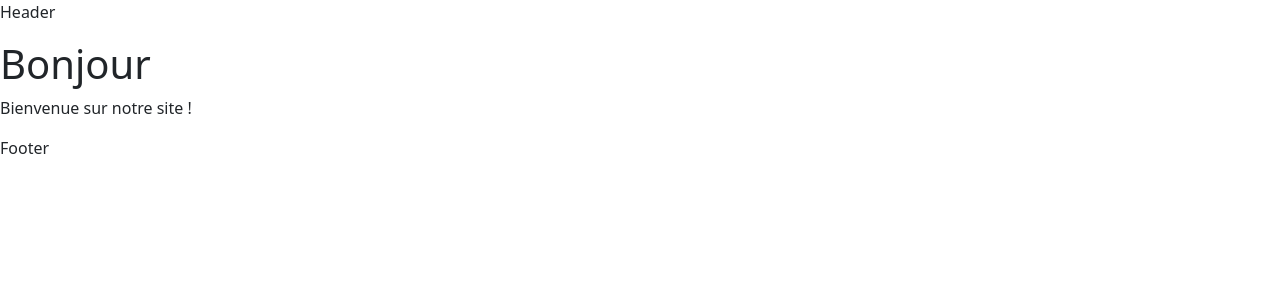
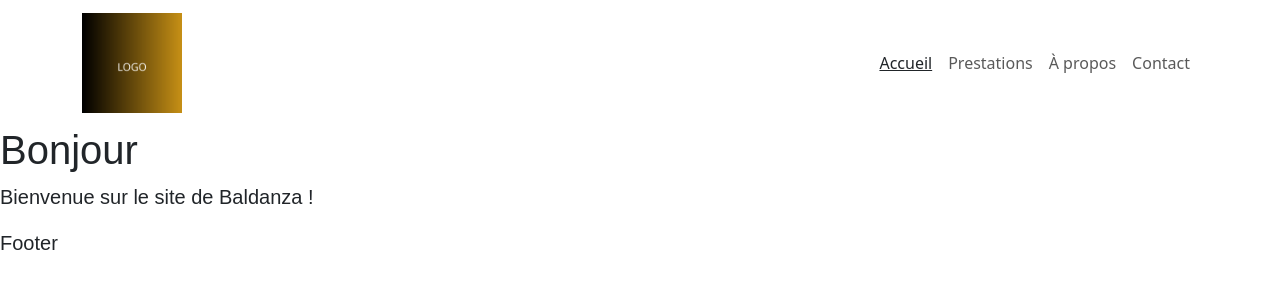
Before and after one commit to stephanelab/Baldanza, a React (Vite) app: page /#/ in a window 1280 px wide. Shown: the top 300 px of the page. Built offline with nearby package versions, Linux system fonts and the light colour scheme.

Commit message:
Définition du header

```diff
--- a/src/components/Header/index.jsx
+++ b/src/components/Header/index.jsx
@@ -1,3 +1,57 @@
+import { NavLink } from "react-router-dom"
+import logo from "../../assets/logo.png"
+import "./styles.scss"
+
 export default function Header() {
-  return <p>Header</p>
+  return (
+    <header>
+      <nav
+        id="navbar"
+        className="navbar navbar-expand-lg fixed-top navbarScroll"
+        role="navigation"
+        aria-label="Barre de navigation"
+      >
+        <div className="container">
+          <NavLink className="navbar-brand" to="/">
+            <img src={logo} alt="Logo Baldanza" width="100" height="100" />
+          </NavLink>
+          <button
+            className="navbar-toggler"
+            type="button"
+            data-bs-toggle="collapse"
+            data-bs-target="#navbarSupportedContent"
+            aria-controls="navbarSupportedContent"
+            aria-expanded="false"
+            aria-label="Afficher le menu de navigation"
+          >
+            <span className="navbar-toggler-icon"></span>
+          </button>
+          <div className="collapse navbar-collapse" id="navbarSupportedContent">
+            <ul className="navbar-nav ms-auto">
+              <li className="nav-item active">
+                <NavLink className="nav-link" to="/">
+                  Accueil
+                </NavLink>
+              </li>
+              <li className="nav-item">
+                <NavLink className="nav-link" to="/prestations">
+                  Prestations
+                </NavLink>
+              </li>
+              <li className="nav-item">
+                <NavLink className="nav-link" to="/a-propos">
+                  À propos
+                </NavLink>
+              </li>
+              <li className="nav-item">
+                <NavLink className="nav-link" to="/contact">
+                  Contact
+                </NavLink>
+              </li>
+            </ul>
+          </div>
+        </div>
+      </nav>
+    </header>
+  )
 }
--- a/src/components/Header/styles.scss
+++ b/src/components/Header/styles.scss
@@ -0,0 +1,10 @@
+@use "../../styles/_variables" as *;
+
+.nav-link {
+  --bs-navbar-color: $green-color;
+  --bs-nav-link-hover-color: red;
+  &.active {
+    --bs-navbar-active-color: $secondary-color;
+    text-decoration: underline;
+  }
+}
--- a/src/pages/Accueil/index.jsx
+++ b/src/pages/Accueil/index.jsx
@@ -2,7 +2,9 @@ export default function Accueil() {
   return (
     <div>
       <h1>Bonjour</h1>
-      <p>Bienvenue sur notre site !</p>
+      <p>
+        Bienvenue sur le site de <span>Baldanza</span> !
+      </p>
     </div>
   )
 }
--- /dev/null
+++ b/src/styles/_variables.scss
@@ -0,0 +1,5 @@
+$primary-color: #ded4ca;
+$secondary-color: #b39f8f;
+$green-color: #bcc4ab;
+$black: black;
+$white: white;
--- a/src/styles/styles.scss
+++ b/src/styles/styles.scss
@@ -0,0 +1,27 @@
+h1 {
+  font-family:
+    bebas neue,
+    sans-serif;
+  font-size: 6rem;
+}
+
+h2 {
+  font-family:
+    bebas neue,
+    sans-serif;
+  font-size: 2.5rem;
+}
+
+h3 {
+  font-family: montserrat, sans-serif;
+  font-size: 2.5rem;
+}
+
+p {
+  font-family: montserrat, sans-serif;
+  font-size: 1.25rem;
+}
+
+main {
+  padding-top: 126px;
+}
```
Also changed, not shown: src/assets/logo.png (added).
